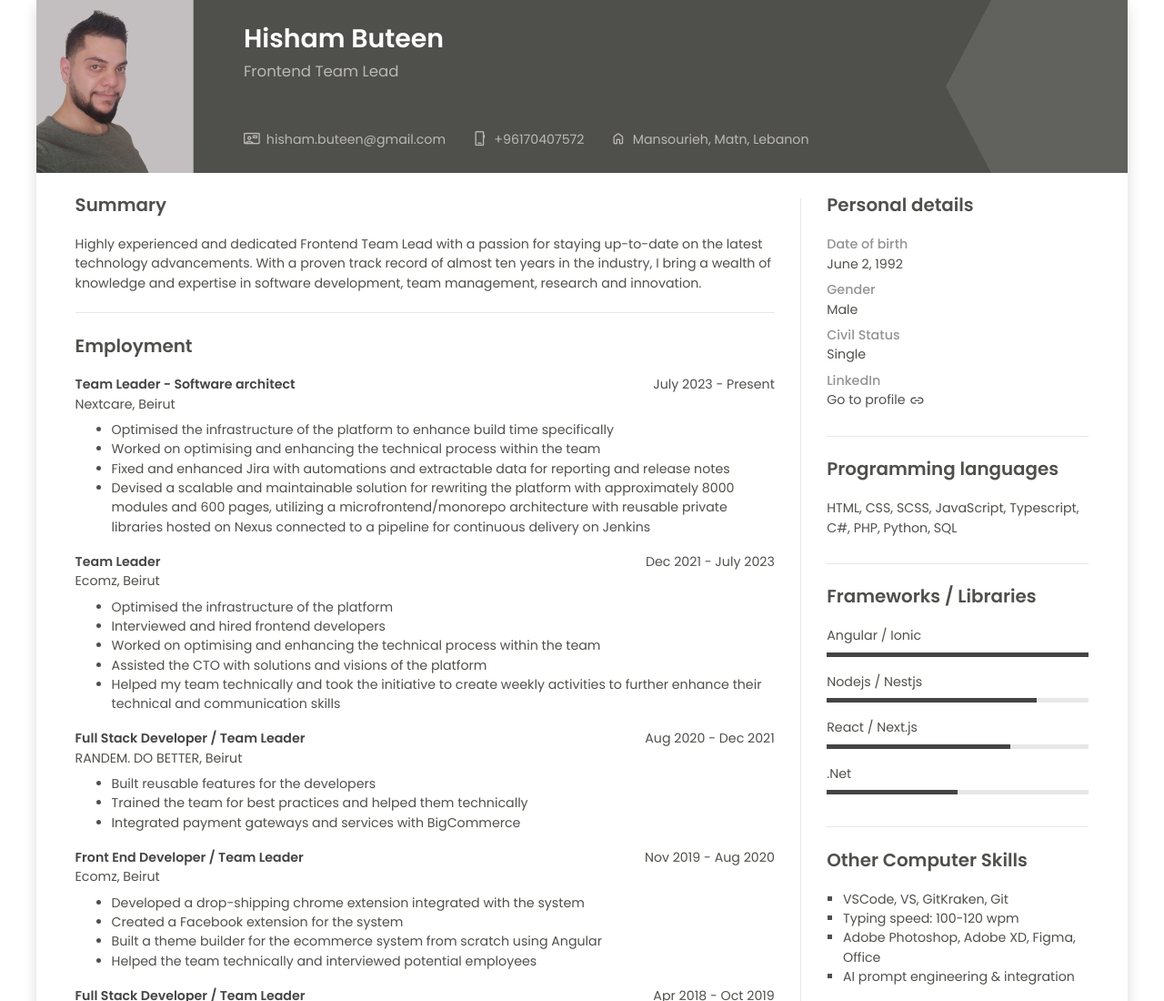
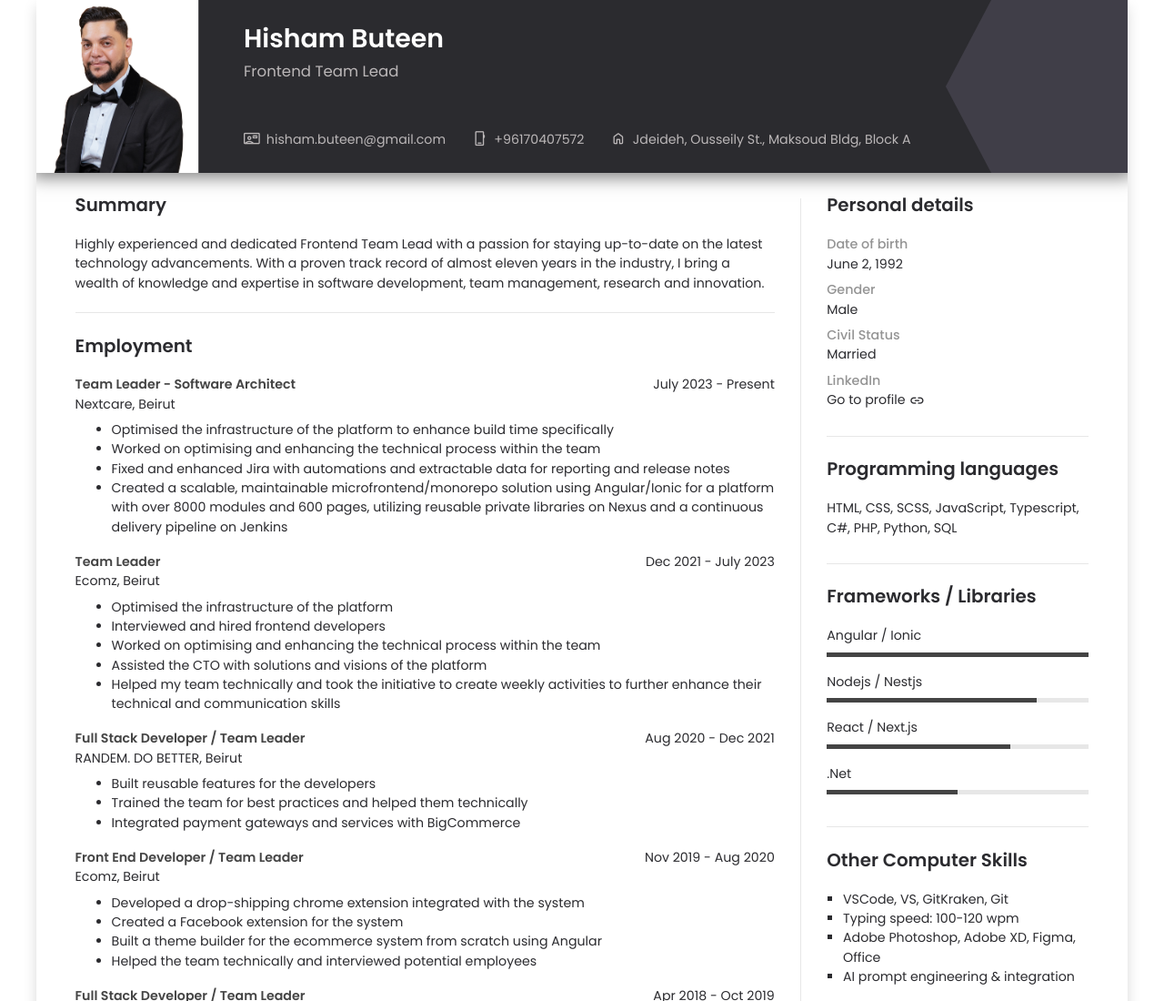
Before and after one commit to hishambt/CV, a website built with Vite: page index.html in a window 1280 px wide. Shown: the top 1100 px of the page at 91% size. Built offline with nearby package versions, Linux system fonts and the light colour scheme.

Commit message:
updated profile pic + colors

```diff
--- a/index.html
+++ b/index.html
@@ -38,7 +38,7 @@
             <header>
                 <div class="profile">
                     <img
-                        src="/pp.jpg"
+                        src="Profile Picture CV.png"
                         alt="Profile Picture"
                     />
                 </div>
@@ -57,7 +57,7 @@
                         </div>
                         <div class="address">
                             <span class="material-symbols-rounded"> home </span>
-                            <a href="#">Mansourieh, Matn, Lebanon</a>
+                            <a href="#">Jdeideh, Ousseily St., Maksoud Bldg, Block A</a>
                         </div>
                     </div>
                 </div>
@@ -68,7 +68,7 @@
                         <h2>Summary</h2>
                         <div class="body">
                             <p>
-                                Highly experienced and dedicated Frontend Team Lead with a passion for staying up-to-date on the latest technology advancements. With a proven track record of almost ten years in the industry, I bring a wealth of knowledge and expertise in software development, team management, research and innovation.
+                                Highly experienced and dedicated Frontend Team Lead with a passion for staying up-to-date on the latest technology advancements. With a proven track record of almost eleven years in the industry, I bring a wealth of knowledge and expertise in software development, team management, research and innovation.
                             </p>
                         </div>
                     </div>
@@ -77,7 +77,7 @@
                         <div class="body">
                             <div class="body-header">
                                 <div class="body-header-title">
-                                    <h4>Team Leader - Software architect</h4>
+                                    <h4>Team Leader - Software Architect</h4>
                                     <p>Nextcare, Beirut</p>
                                 </div>
                                 <div class="body-header-date">
@@ -89,7 +89,7 @@
                                 <li>Worked on optimising and enhancing the technical process within the team</li>
                                 <li>Fixed and enhanced Jira with automations and extractable data for reporting and release notes</li>
                                 <li>
-                                    Devised a scalable and maintainable solution for rewriting the platform with approximately 8000 modules and 600 pages, utilizing a microfrontend/monorepo architecture with reusable private libraries hosted on Nexus connected to a pipeline for continuous delivery on Jenkins
+                                    Created a scalable, maintainable microfrontend/monorepo solution using Angular/Ionic for a platform with over 8000 modules and 600 pages, utilizing reusable private libraries on Nexus and a continuous delivery pipeline on Jenkins
                                 </li>
                             </ul>
                         </div>
@@ -239,7 +239,7 @@
                             <div class="body-header">
                                 <div class="body-header-title">
                                     <p class="grey">Civil Status</p>
-                                    <p>Single</p>
+                                    <p>Married</p>
                                 </div>
                             </div>
                             <div class="body-header">
--- a/style.scss
+++ b/style.scss
@@ -10,7 +10,7 @@
     -webkit-font-smoothing: antialiased;
     -moz-osx-font-smoothing: grayscale;
     -webkit-text-size-adjust: 100%;
-    --header-bgcolor: #4f504b;
+    --header-bgcolor: #2b2b2f;
     --header-color: #bbb7b8;
     --light-grey: #949494;
     --dark-grey: #444444;
@@ -37,6 +37,7 @@ body {
         display: flex;
         width: 100%;
         height: var(--header-height);
+        box-shadow: 0px 0px 18px 5px rgba(0, 0, 0, 0.5);
 
         .profile {
             overflow: hidden;
@@ -80,7 +81,7 @@ body {
             height: var(--header-height);
             width: 200px;
             clip-path: polygon(25% 0%, 100% 0%, 100% 100%, 25% 100%, 0% 50%);
-            background: rgba(255, 255, 255, 0.1);
+            background: #403e48;
             margin-left: auto;
         }
     }
```
Also changed, not shown: public/Profile Picture CV.png (added).
